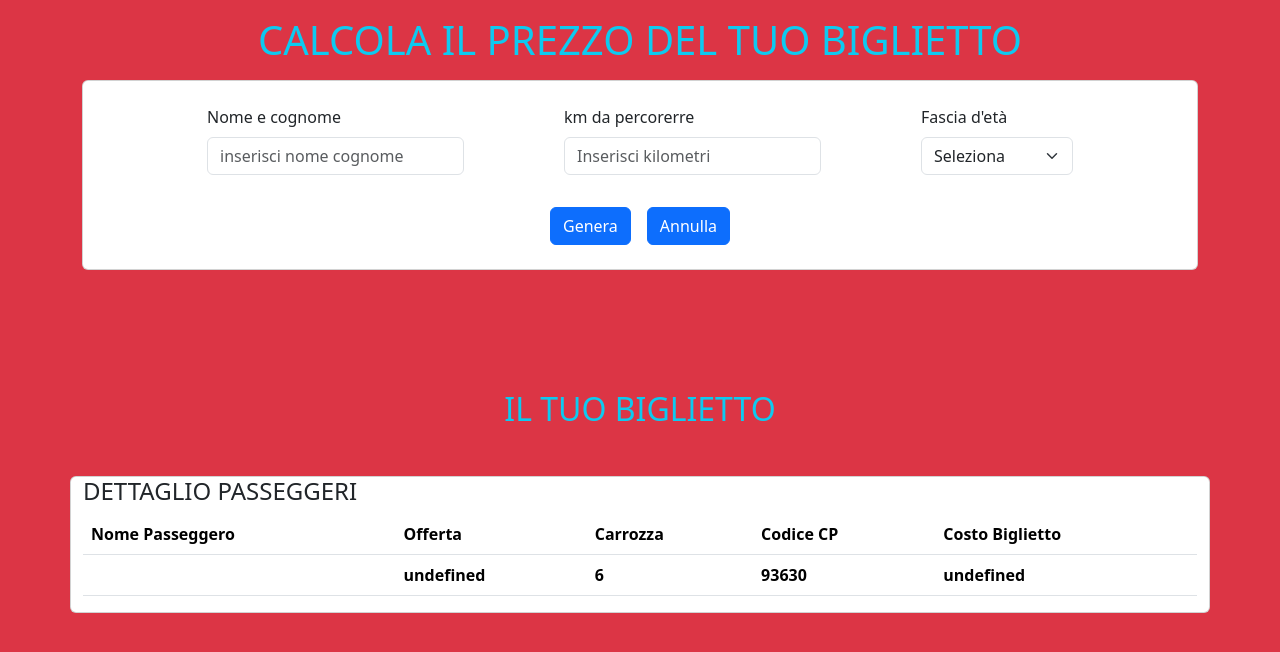
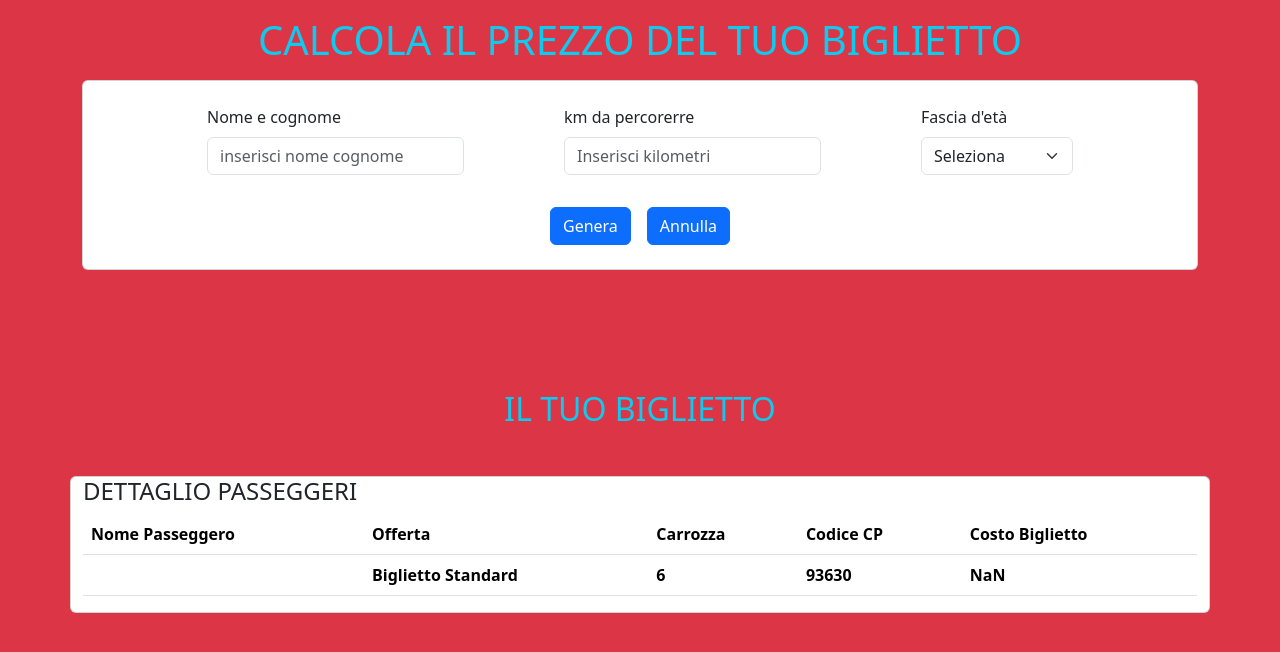
Before and after one commit to Sebastiano-Pizzata/js-biglietto-treno-form, a plain HTML site: page index.html in a window 1280 px wide. Both pictures are taken after a click on the button "Genera". Drawn offline with nearby package versions, Linux system fonts and the light colour scheme.

Commit message:
add: cost and offert correction and end of exercise

```diff
--- a/index.html
+++ b/index.html
@@ -29,7 +29,7 @@
                             </div>
                             <div class="mb-3">
                                 <label for="eta"  class="form-label">Fascia d'età</label>
-                                <select class="form-select" id="age-field" aria-label="Default select example">
+                                <select id="eta" class="form-select  aria-label="Default select example">
                                     <option value="0" selected hidden>Seleziona</option>
                                     <option value="1">Maggiorenne</option>
                                     <option value="2">Minorenne</option>
@@ -47,7 +47,7 @@
         </div>
       <br>
           <h2 class="mt-5 ms-5 me-5 text-center text-info">IL TUO BIGLIETTO</h2>
-      <div class="mt-5 ms-5 me-5">
+      <div class="mt-5 ms-5 me-5 d-none">
 
         <div class="container card ">
           <h4>DETTAGLIO PASSEGGERI</h4>
@@ -65,11 +65,11 @@
             </thead>
             <tbody>
               <tr>
-                <th scope="row" id="name" class=""></th>
-                <th scope="row" id="offer" class=""></th>
-                <th scope="row" id="carrozza" class=""></th>
-                <th scope="row" id="code" class=""></th>
-                <th scope="row" id="cost" class=""></th>
+                <th scope="row" id="name"></th>
+                <th scope="row" id="offer"></th>
+                <th scope="row" id="carrozza"></th>
+                <th scope="row" id="code"></th>
+                <th scope="row" id="cost"></th>
               </tr>
             </tbody>
           </table>
--- a/main.js
+++ b/main.js
@@ -1,44 +1,39 @@
 const nameField = document.getElementById("name-field");
-const kmField = parseInt(document.getElementById("km-field"));
-const ageField = document.getElementById("age-field");
-const btn = document.getElementById("bottone");
-
-
-
 const nome = document.getElementById("name");
-const offer = document.getElementById("offer");
+let biglietto = document.querySelector(".d-none")
 const carrozza = document.getElementById("carrozza");
 const code = document.getElementById("code");
 const  cost = document.getElementById("cost");
+const btn = document.getElementById("bottone");
 
-
-const prezzoViaggioPerChilometri = 0.21
-let prezzo = (kmField * prezzoViaggioPerChilometri)
-let prezzoCompleto;
-let offerta;
-
-
-
-if(ageField == "Minorenne" ){
-     prezzoCompleto = (prezzo) * 0.80;
-     offerta = "Sconto per minori"
-} else if (ageField == "Over 65"){
-     prezzoCompleto = (prezzo) * 0.60;
-     offerta = "Sconto per Over";
-
-} else{
-     prezzoCompleto = prezzo;
-     offerta = "Biglietto Standard";
-}
 
 
 
 btn.addEventListener("click", function(event){
     event.preventDefault()
+    biglietto.classList.remove("d-none")
+    const ageField = document.getElementById("eta").value;
+    const kmField = parseInt(document.getElementById("km-field").value);
+    const prezzoViaggioPerChilometri = 0.21
+     let kilometri = parseInt(kmField)
+     let prezzo = kilometri * prezzoViaggioPerChilometri
+     const scontoMinori = prezzo * 0.8;
+     const scontoOver65 = prezzo * 0.6;
+     let nomeBiglietto;
      nome.innerHTML = nameField.value;
-     offer.innerHTML = offerta.value;
+
+
+      if(ageField === "2" ){
+          nomeBiglietto = "Sconto per minori"
+          cost.innerHTML = `${scontoMinori.toFixed(2)}`
+     } else if (ageField === "3"){
+             nomeBiglietto = "Sconto per Over";
+              cost.innerHTML = `${scontoOver65.toFixed(2)}`
+      }  else{
+          nomeBiglietto = "Biglietto Standard";
+          cost.innerHTML = `${prezzo.toFixed(2)}`
+      }
+     document.getElementById("offer").innerHTML = nomeBiglietto;
      code.innerHTML = Math.floor((Math.random() * 100000) + 1);
      carrozza.innerHTML = Math.floor((Math.random() * 10) + 1);
-     cost.innerHTML = prezzoCompleto.value;
-
 })
```
